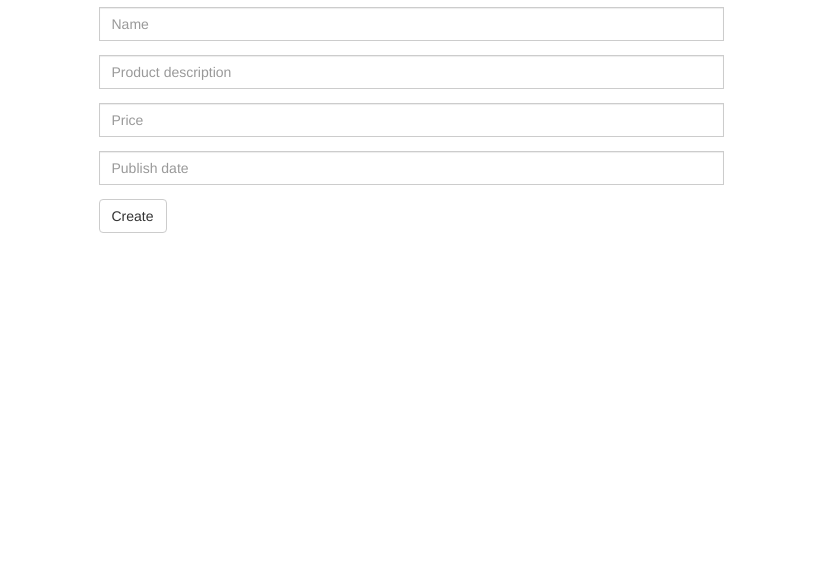
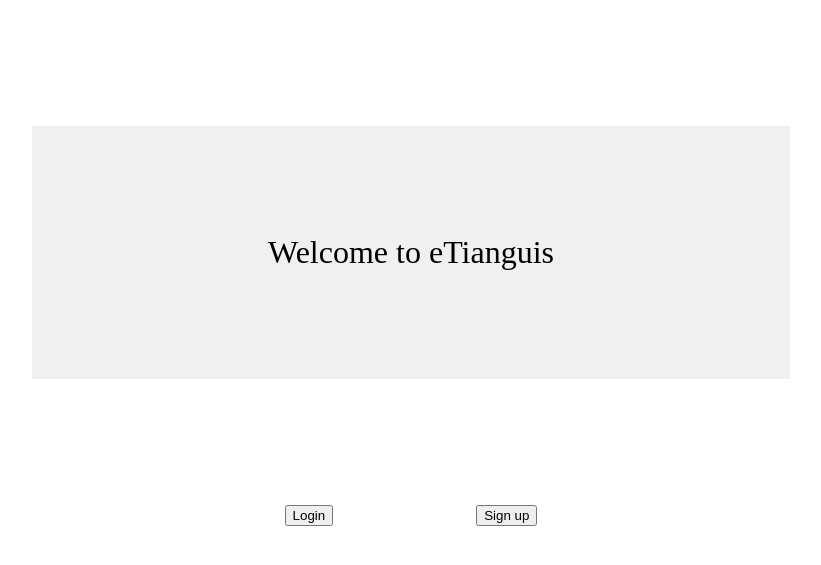
Before and after one commit to marchantes/eTianguis, a Django app: page /applications/ in a window 1280 px wide. Shown: the top 565 px of the page, without its empty margins (229-1050 px from the left). Run offline with Django 3.2, Linux system fonts and the light colour scheme; some libraries are stand-ins or nearby versions.

Commit message:
Fixing index template

```diff
--- a/etianguis/applications/templates/applications/index.html
+++ b/etianguis/applications/templates/applications/index.html
@@ -5,47 +5,21 @@
 <head>
     <meta charset="UTF-8">
     <title></title>
-    <link href="https://maxcdn.bootstrapcdn.com/bootstrap/3.3.5/css/bootstrap.min.css" rel="stylesheet"
-          integrity="sha256-MfvZlkHCEqatNoGiOXveE8FIwMzZg4W85qfrfIFBfYc= sha512-dTfge/zgoMYpP7QbHy4gWMEGsbsdZeCXz7irItjcC3sPUFtf0kuFbDz/ixG7ArTxmDjLXDmezHubeNikyKGVyQ=="
-          crossorigin="anonymous">
     <link href="{%static 'styles.css'%}" rel="stylesheet">
 </head>
 <body>
-<!--<form method="POST">
-    <input type="submit">
-</form>-->
-<div class="container-fluid">
-    <div class="input-group col-md-6 col-lg-6">
-        <!--<span class="input-group-addon" id="basic-addon1">@</span>-->
-        <input type="text" class="form-control" placeholder="Name" aria-describedby="basic-addon1">
-    </div>
 
-    <div class="input-group col-md-6 col-lg-6">
-        <input type="text" class="form-control" placeholder="Product description" aria-describedby="basic-addon2">
-        <!--<span class="input-group-addon" id="basic-addon2">@example.com</span>-->
-    </div>
-
-    <div class="input-group col-md-6 col-lg-6">
-        <!--<span class="input-group-addon">$</span>-->
-        <input type="text" class="form-control" placeholder="Price" aria-label="Amount (to the nearest dollar)">
-        <!--<span class="input-group-addon">.00</span>-->
-    </div>
-
-    <!--<label for="basic-url">Your vanity URL</label>-->
-
-    <div class="input-group col-md-6 col-lg-6">
-        <!--<span class="input-group-addon" id="basic-addon3">https://example.com/users/</span>-->
-        <input type="text" class="form-control" placeholder="Publish date" id="basic-url" aria-describedby="basic-addon3">
-    </div>
-
-    <div class="input-group col-md-6 col-lg-6">
-        <button class="btn btn-default" type="button">Create</button>
+<div class="container">
+    <div id="header" class="row">
+        <p>Welcome to eTianguis</p>
     </div>
 </div>
 
-<script src="https://ajax.googleapis.com/ajax/libs/jquery/1.11.3/jquery.min.js">
-<script src="https://maxcdn.bootstrapcdn.com/bootstrap/3.3.5/js/bootstrap.min.js"
-        integrity="sha256-Sk3nkD6mLTMOF0EOpNtsIry+s1CsaqQC1rVLTAy+0yc= sha512-K1qjQ+NcF2TYO/eI3M6v8EiNYZfA95pQumfvcVrTHtwQVDG+aHRqLi/ETn2uB+1JqwYqVG3LIvdm9lj6imS/pQ=="
-        crossorigin="anonymous"></script>
+<div class="container">
+    <div id="buttons" class="row">
+        <button>Login</button> <button>Sign up</button>
+    </div>
+</div>
+
 </body>
 </html>
--- a/etianguis/static/styles.css
+++ b/etianguis/static/styles.css
@@ -1,5 +1,26 @@
-.input-group {
-    padding: .5em;
-    margin-left: auto;
-    margin-right: auto;
-}
+#header {
+  margin-top: 10%;
+  margin-left: 20%;
+  margin-right: 20%;
+  display: flex;
+  justify-content: center;
+  align-self: center;
+  align-items: center;
+  background-color: #f0f0f0; }
+
+#header p {
+  font-size: xx-large;
+  padding-top: 10%;
+  padding-bottom: 10%;
+  text-align: center; }
+
+#buttons {
+  margin-top: 10%;
+  margin-left: 40%;
+  margin-right: 40%;
+  display: flex;
+  justify-content: space-between;
+  align-self: center;
+  align-items: center; }
+
+/*# sourceMappingURL=styles.css.map */
--- /dev/null
+++ b/etianguis/static/styles.scss
@@ -0,0 +1,27 @@
+#header {
+    margin-top: 10%;
+    margin-left: 20%;
+    margin-right: 20%;
+    display: flex;
+    justify-content: center;
+    align-self: center;
+    align-items: center;
+    background-color: #f0f0f0;
+}
+
+#header p {
+    font-size: xx-large;
+    padding-top: 10%;
+    padding-bottom: 10%;
+    text-align: center;
+}
+
+#buttons {
+    margin-top: 10%;
+    margin-left: 40%;
+    margin-right: 40%;
+    display: flex;
+    justify-content: space-between;
+    align-self: center;
+    align-items: center;
+}
```
Also changed, not shown: 1 other file.
